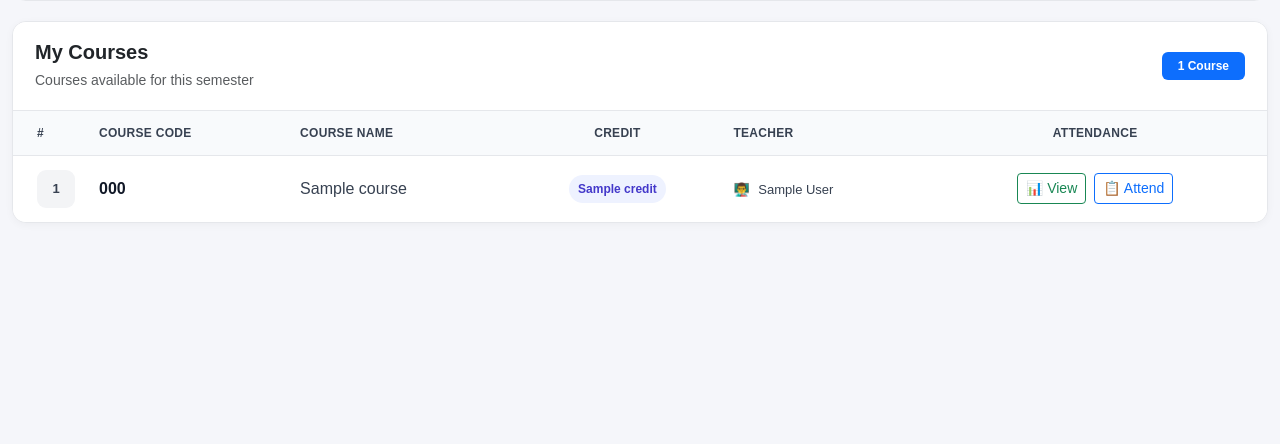
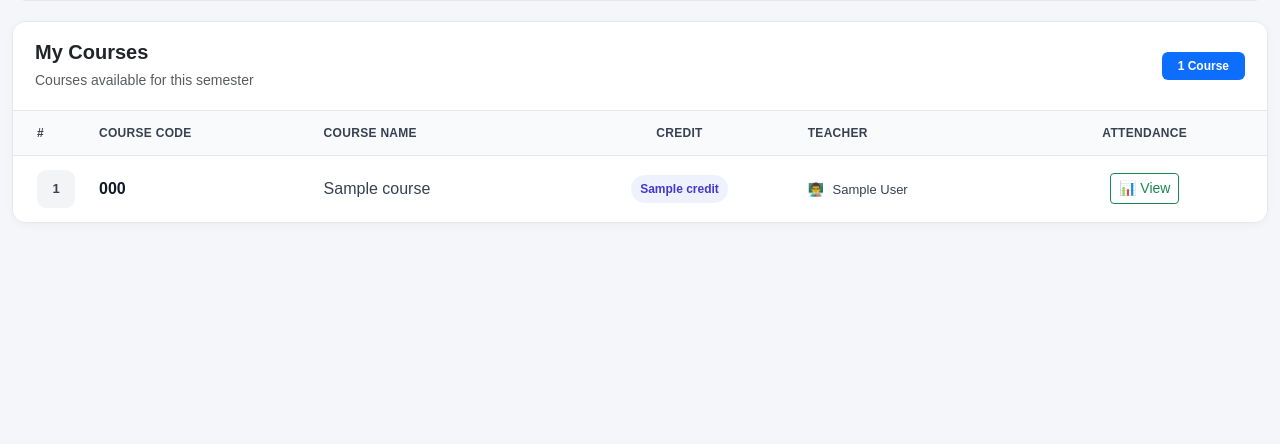
Before and after one commit to Mustafa711Siddiqui/Smart-Attendance-System, a Django app: template core/templates/student/semester_courses.html in a window 1280 px wide. Shown: the part 232-676 px from the top of the page. Run offline with Django 5.2, Linux system fonts and the light colour scheme; the template is opened without the code that fills it: most values are stand-ins (such as "Sample title", 1, 10 or a date in 2020).

Commit message:
Update project

```diff
--- a/core/templates/student/semester_courses.html
+++ b/core/templates/student/semester_courses.html
@@ -527,12 +527,7 @@
         </a>
 
         <!-- Give Attendance -->
-        <a
-            href="{% url 'student_course_attendance' course.id %}"
-            class="btn btn-sm btn-outline-primary"
-        >
-            📋 Attend
-        </a>
+
 
     </div>
 
```
